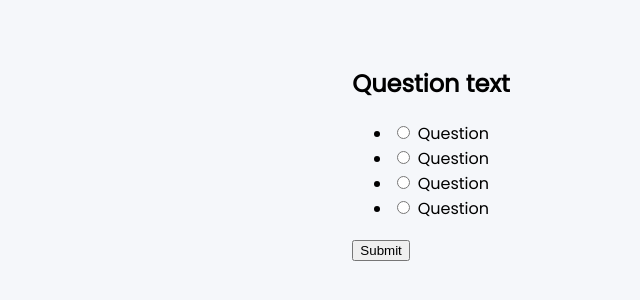
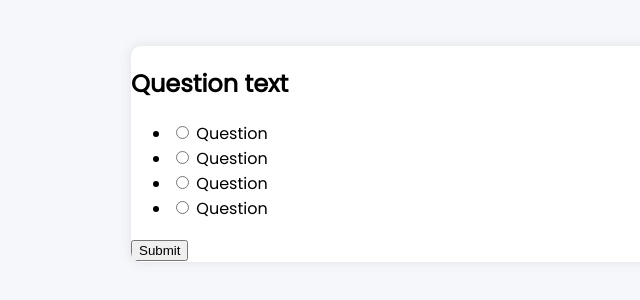
Before and after one commit to eemansayed/quiz-app, a plain HTML site: page index.html in a window 1280 px wide. Shown: the part 246-546 px from the top of the page, without its empty margins (209-849 px from the left). Drawn offline with Linux system fonts and the light colour scheme.

Commit message:
add styles to class quiz-container

```diff
--- a/style.css
+++ b/style.css
@@ -9,10 +9,17 @@ body {
   background-image: linear-gradient(315deg, #b8c6db, 0%, #f5f7fa 100%);
   font-family: 'Poppins', sans-serif;
   display: flex;
-  flex-direction: column;
   align-items: center;
   justify-content: center;
   height: 100vh;
   overflow: hidden;
   margin: 0;
 }
+
+.quiz-container {
+  background-color: #fff;
+  border-radius: 10px;
+  box-shadow: 0 0 10px 2px rgba(100, 100, 100, 0.1);
+  width: 600px;
+  overflow: hidden;
+}
```
